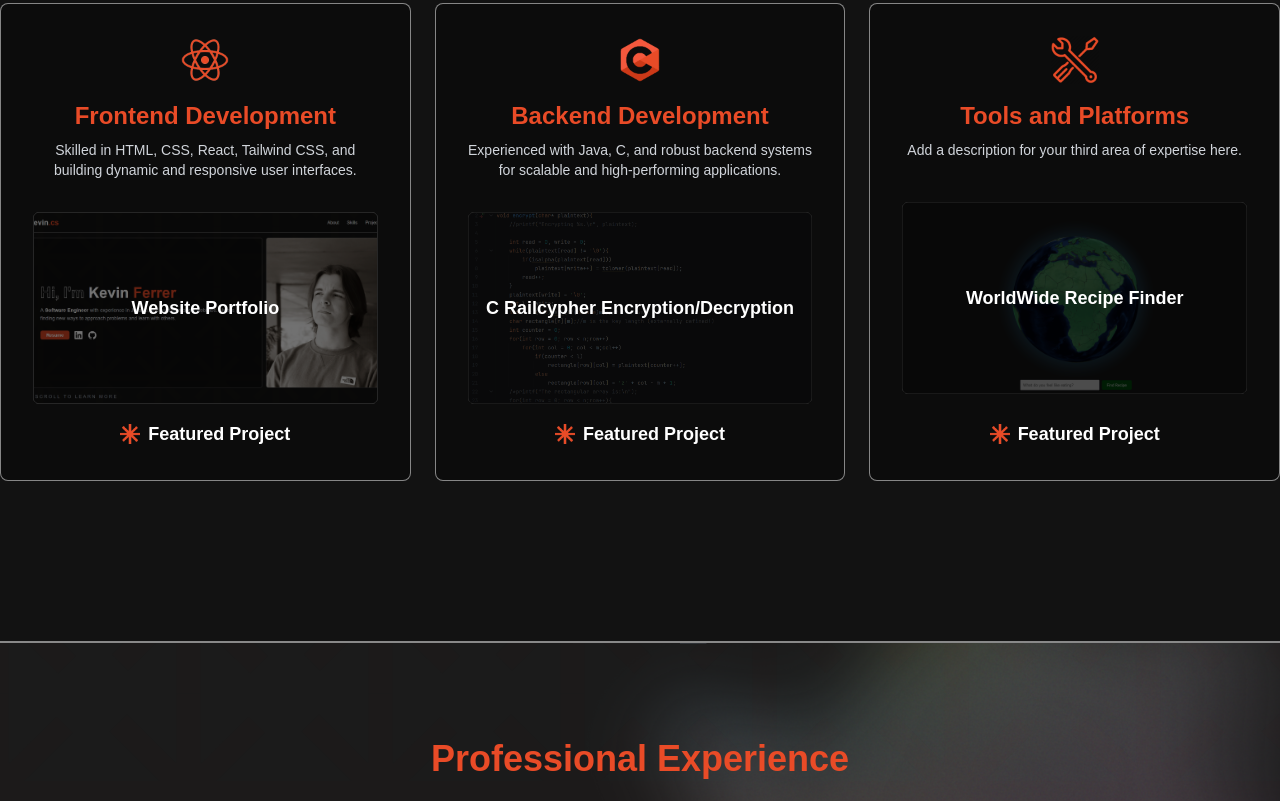
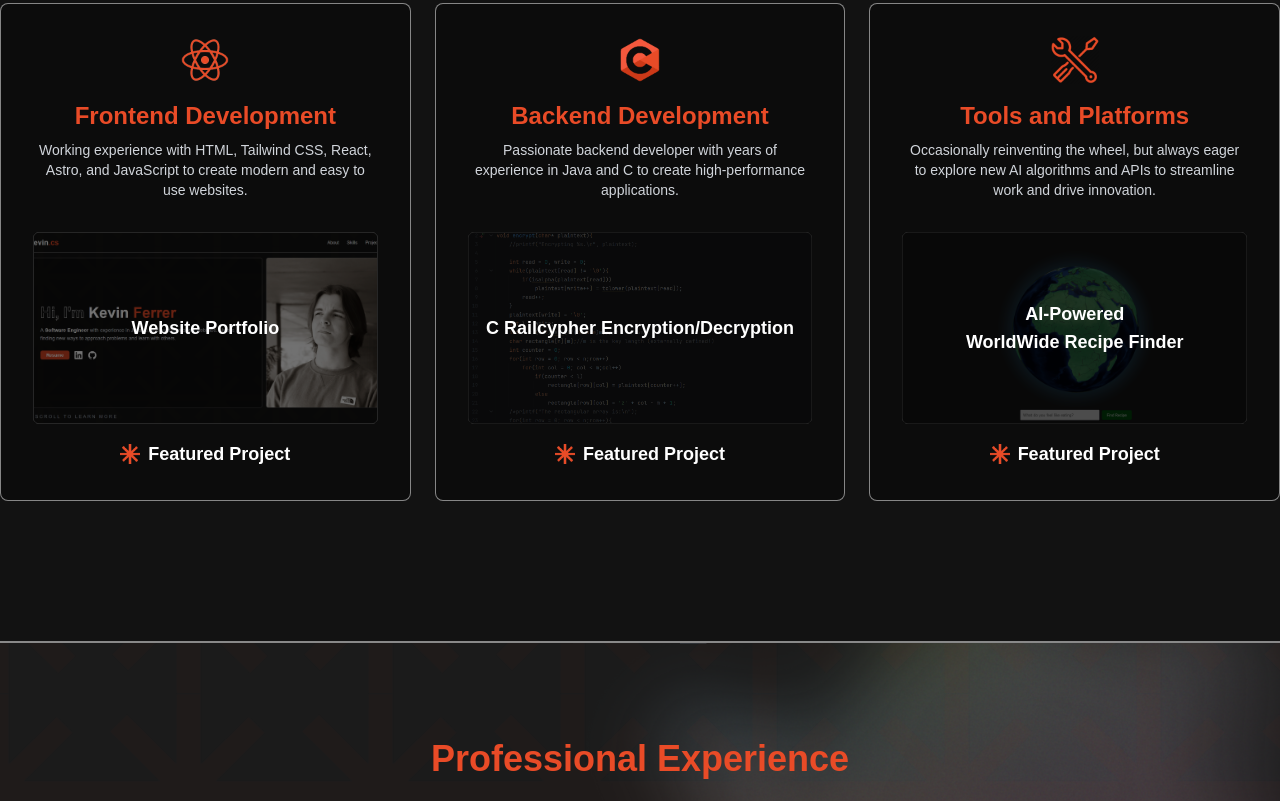
Before and after one commit to kvnfrr/kvnfrr.github.io, an Astro site: page / in a window 1280 px wide. Shown: the part 959-1760 px from the top of the page. Built offline with nearby package versions, Linux system fonts and the light colour scheme; Astro itself is replaced by a stand-in of ours.

Commit message:
Updated skill descriptions and styling
improved background pattern visibility

```diff
--- a/src/pages/index.astro
+++ b/src/pages/index.astro
@@ -72,13 +72,15 @@
       <div>
         <img src="/react-logo.png" alt="react-logo" class="w-12 h-12 mx-auto mb-4" />
         <h3 class="text-2xl font-bold text-accent mb-2">Frontend Development</h3>
-        <p class="text-sm text-gray-300">Skilled in HTML, CSS, React, Tailwind CSS, and building dynamic and responsive user interfaces.</p>
+        <p class="text-sm text-gray-300">Working experience with HTML, Tailwind CSS, React, Astro, and JavaScript to create modern and easy to use websites. </p>
       </div>
       <div class="relative mt-8">
+        <a href="https://github.com/kvnfrr/kvnfrr.github.io" target="_blank">
         <img src="/frontend-project.png" alt="Frontend Project" class="w-full h-48 object-cover rounded-md border border-[rgba(255,255,255,0.3)]" />
         <div class="absolute inset-0 bg-black/55 flex items-center justify-center rounded-md">
           <p class="text-white font-bold text-lg">Website Portfolio</p>
         </div>
+        </a>
       </div>
       <div class="mt-4 flex items-center justify-center">
         <img src="/asterisk-icon.png" alt="Asterisk" class="w-5 h-5 mr-2" />
@@ -91,13 +93,15 @@
       <div>
         <img src="/c-logo.png" alt="c-logo" class="w-12 h-12 mx-auto mb-4" />
         <h3 class="text-2xl font-bold text-accent mb-2">Backend Development</h3>
-        <p class="text-sm text-gray-300">Experienced with Java, C, and robust backend systems for scalable and high-performing applications.</p>
+        <p class="text-sm text-gray-300">Passionate backend developer with years of experience in Java and C to create high-performance applications.</p>
       </div>
       <div class="relative mt-8">
+        <a href="https://github.com/kvnfrr" target="_blank">
         <img src="/backend-project.png" alt="Backend Project" class="w-full h-48 object-cover rounded-md border border-[rgba(255,255,255,0.3)]" />
         <div class="absolute inset-0 bg-black/70 flex items-center justify-center rounded-md">
           <p class="text-white font-bold text-lg">C Railcypher Encryption/Decryption</p>
         </div>
+        </a>
       </div>
       <div class="mt-4 flex items-center justify-center">
         <img src="/asterisk-icon.png" alt="Asterisk" class="w-5 h-5 mr-2" />
@@ -110,13 +114,16 @@
       <div>
         <img src="/tools-icon.png" alt="tools-icon" class="w-12 h-12 mx-auto mb-4" />
         <h3 class="text-2xl font-bold text-accent mb-2">Tools and Platforms</h3>
-        <p class="text-sm text-gray-300">Add a description for your third area of expertise here.</p>
+        <p class="text-sm text-gray-300">Occasionally reinventing the wheel, but always eager to explore new AI algorithms and APIs to streamline work and drive innovation.</p>
       </div>
       <div class="relative mt-8">
-        <img src="/tools-project.png" alt="Tools Project" class="w-full h-48 object-cover rounded-md border border-[rgba(255,255,255,0.3)]" />
-        <div class="absolute inset-0 bg-black/70 flex items-center justify-center rounded-md">
-          <p class="text-white font-bold text-lg">WorldWide Recipe Finder</p>
-        </div>
+        <a href="https://github.com/kvnfrr/worldwide-recipe-finder" target="_blank">
+          <img src="/tools-project.png" alt="Tools Project" class="w-full h-48 object-cover rounded-md border border-[rgba(255,255,255,0.3)]" />
+          <div class="absolute inset-0 bg-black/70 flex flex-col items-center justify-center rounded-md">
+            <p class="text-white font-bold text-lg">AI-Powered</p>
+            <p class="text-white font-bold text-lg">WorldWide Recipe Finder</p>
+          </div>
+        </a>
       </div>
       <div class="mt-4 flex items-center justify-center">
         <img src="/asterisk-icon.png" alt="Asterisk" class="w-5 h-5 mr-2" />
@@ -314,7 +321,7 @@
     background: url('/particles.png');
     background-size: 15%;
     animation: floatParticles 70s linear infinite;
-    opacity: 0.009;
+    opacity: 0.02;
     z-index: 1;
   }
 
```
